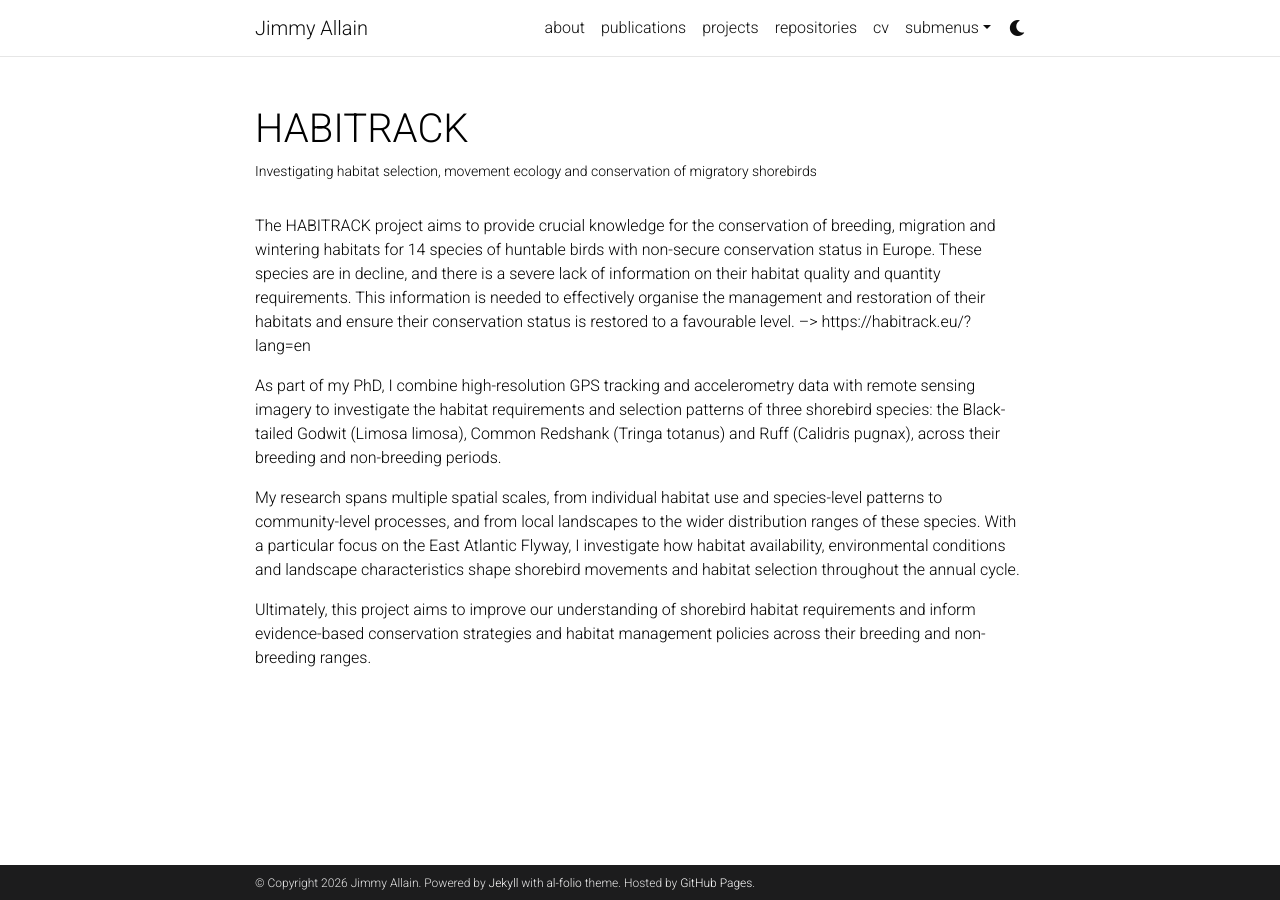
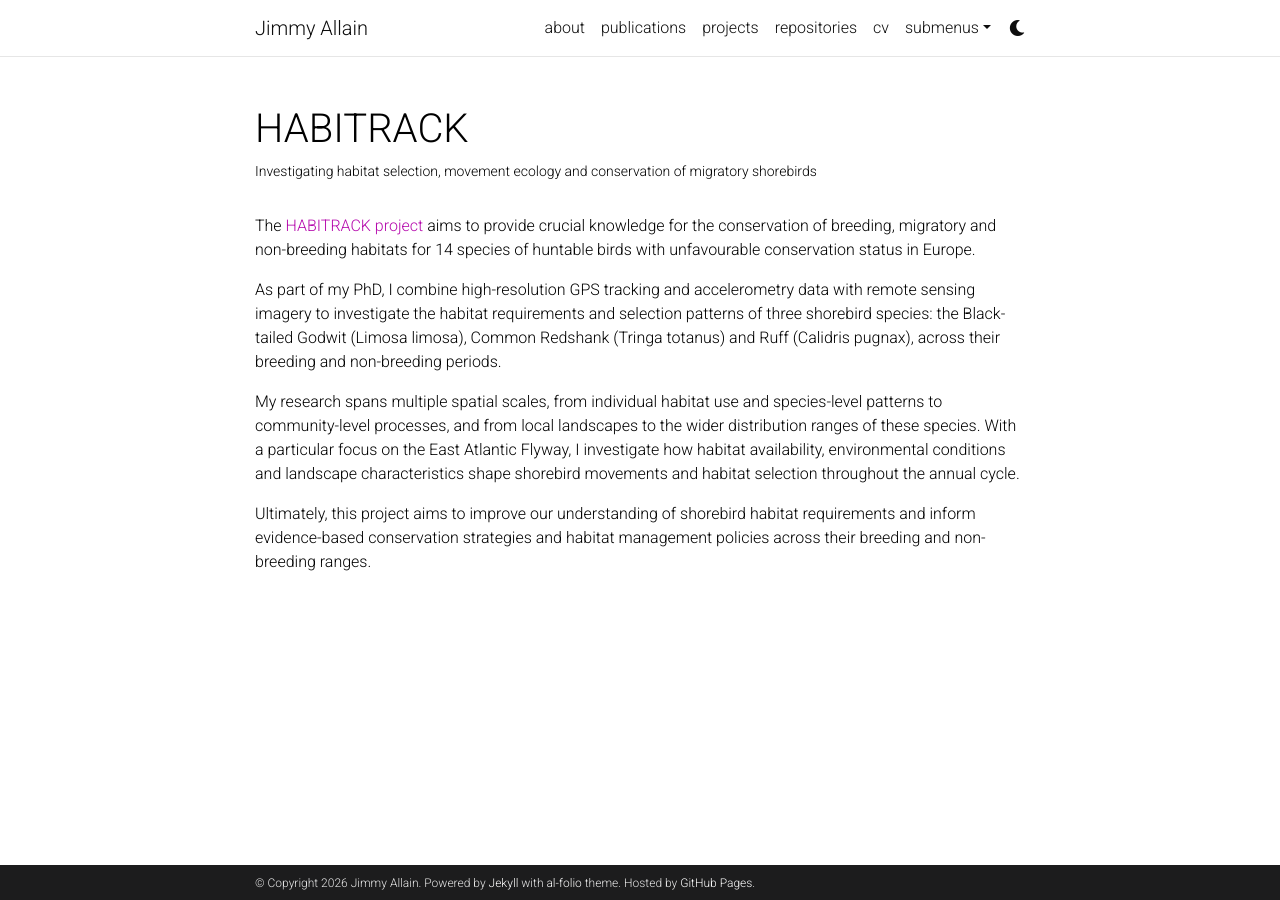
Before and after one commit to jimmyallain/jimmyallain.github.io, a Jekyll site: the page built from _projects/1_project.md, in a window 1280 px wide. Built offline with Jekyll 4.4.1, drawn with Linux system fonts in a browser that asks for light colours; comment, search, counter and statistics services are not loaded; a style sheet for code colours, icons or effects is not loaded.

Commit message:
Update 1_project.md

```diff
--- a/_projects/1_project.md
+++ b/_projects/1_project.md
@@ -6,7 +6,7 @@ img: assets/img/12.jpg
 importance: 1
 category: research
 ---
-The HABITRACK project aims to provide crucial knowledge for the conservation of breeding, migration and wintering habitats for 14 species of huntable birds with non-secure conservation status in Europe. These species are in decline, and there is a severe lack of information on their habitat quality and quantity requirements. This information is needed to effectively organise the management and restoration of their habitats and ensure their conservation status is restored to a favourable level. --> https://habitrack.eu/?lang=en
+The [HABITRACK project](https://habitrack.eu) aims to provide crucial knowledge for the conservation of breeding, migratory and non-breeding habitats for 14 species of huntable birds with unfavourable conservation status in Europe.
 
 As part of my PhD, I combine high-resolution GPS tracking and accelerometry data with remote sensing imagery to investigate the habitat requirements and selection patterns of three shorebird species: the Black-tailed Godwit (Limosa limosa), Common Redshank (Tringa totanus) and Ruff (Calidris pugnax), across their breeding and non-breeding periods.
 
```
